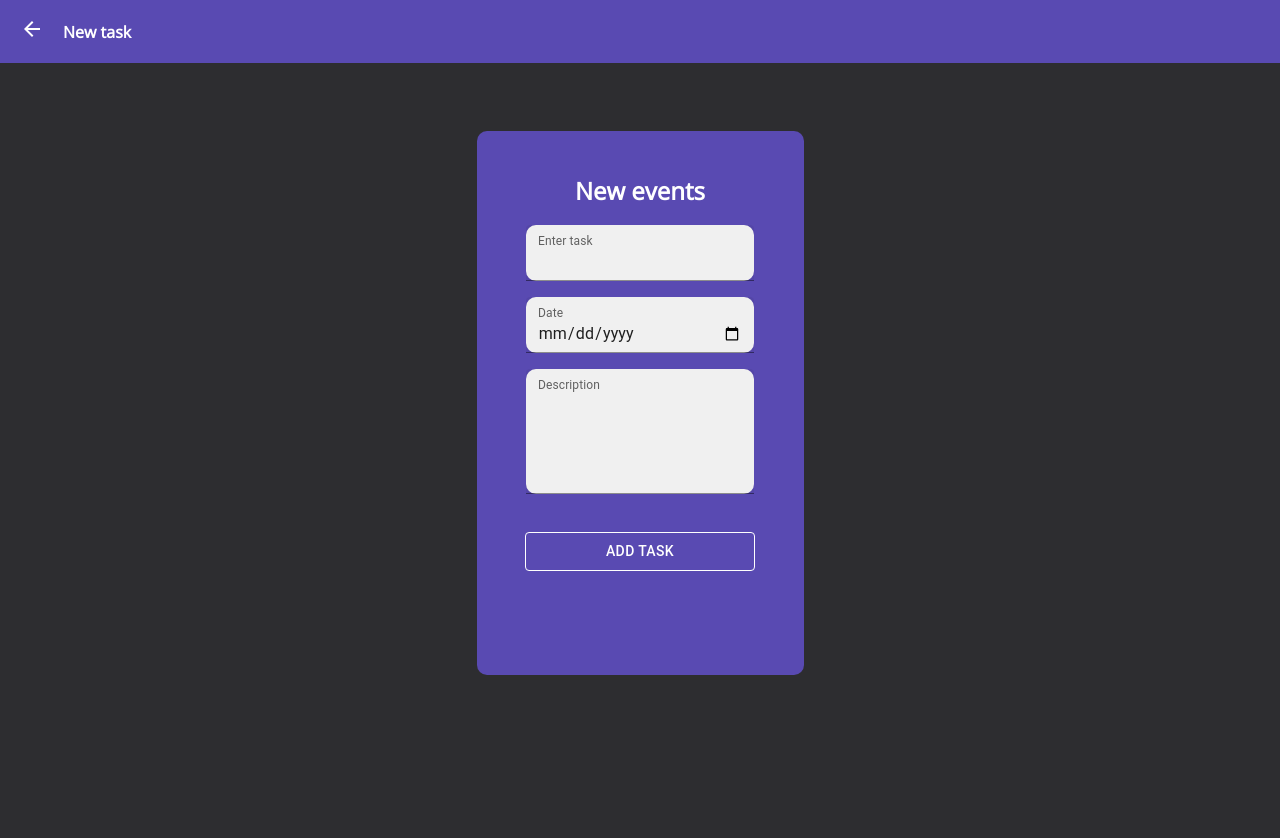
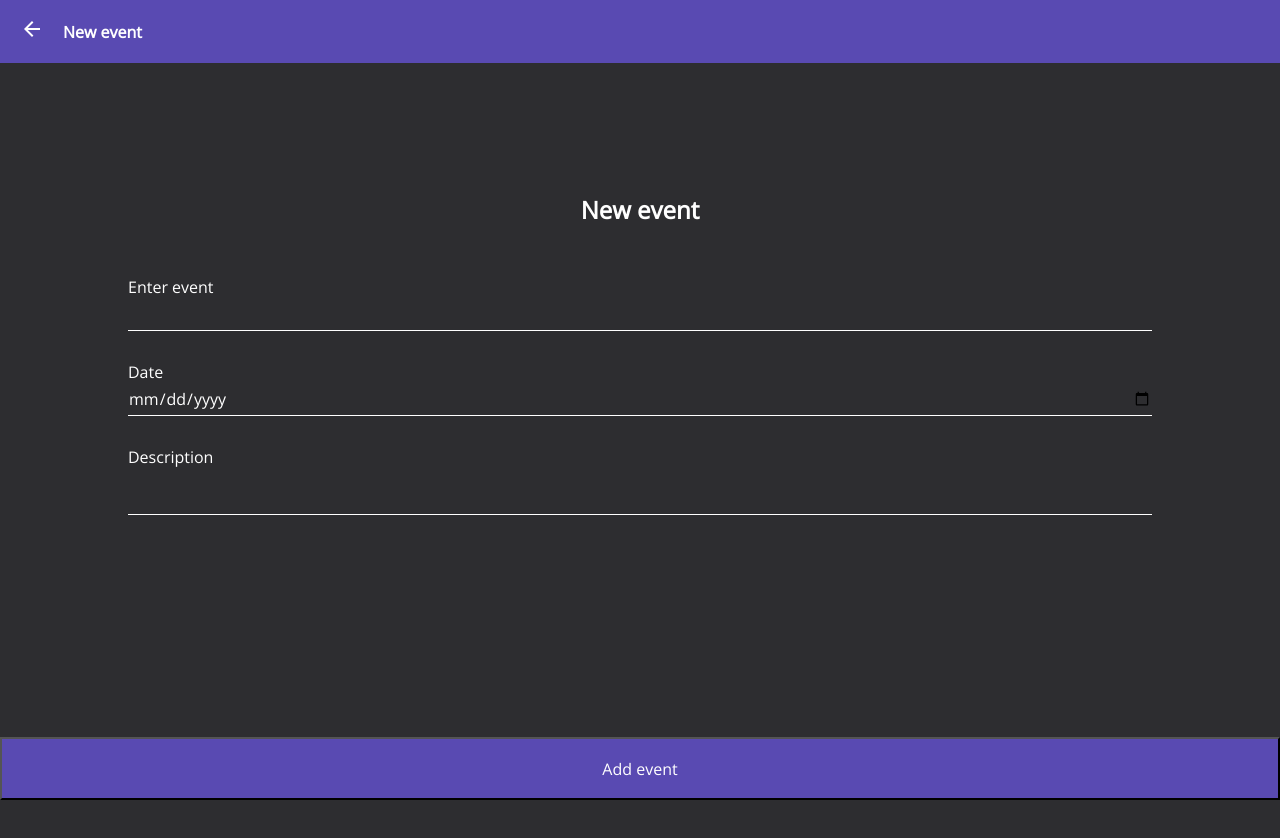
Before and after one commit to mitsuya-creator/todolist, a React (Vite) app: page /newtask in a window 1280 px wide. Shown: the top 838 px of the page. Before the commit the page ends 800 px from the top, so only its background shows below. Built offline with nearby package versions, Linux system fonts and the light colour scheme.

Commit message:
Add: restyle form components

```diff
--- a/src/pages/DetailEvent.jsx
+++ b/src/pages/DetailEvent.jsx
@@ -20,7 +20,7 @@ export default function DetailEvent() {
                 <div className="container_button_back_detail">
                     <section className="button_back_title">
                         <ButtonBackNavigation />
-                        <h1>Detail events</h1>
+                        <h1>Detail event</h1>
                     </section>
                     <section className="container_icon_title">
                         <div>
--- a/src/pages/Form.jsx
+++ b/src/pages/Form.jsx
@@ -1,7 +1,4 @@
 import * as React from "react";
-import Box from "@mui/material/Box";
-import TextField from "@mui/material/TextField";
-import Button from '@mui/material/Button';
 import Slide from '@mui/material/Slide';
 import ButtonBackNavigation from "@/components/button/ButtonNavigationBack";
 
@@ -11,59 +8,28 @@ export default function Form() {
             <div className="container_new_task">
                 <div className="container_button_back">
                     <ButtonBackNavigation />
-                    <h1>New task</h1>
+                    <h1>New event</h1>
                 </div>
                 <div className="container_form">
                     <div className="body_form">
-                        <Box
-                            component="form"
-                            sx={{
-                                '& .MuiTextField-root': { m: 1, width: '25ch' },
-                            }}
-                            noValidate
-                            autoComplete="off"
-                        >
                         <div className="title_form">
-                                <h1>New events</h1>
+                            <h1>New event</h1>
                         </div>
                         <div>
-                                <TextField
-                                    id="filled-number"
-                                    label="Enter task"
-                                    type="text"
-                                    InputLabelProps={{
-                                        shrink: true,
-                                    }}
-                                    variant="filled"
-                                />
+                            <label htmlFor="enter_event">Enter event</label>
+                            <input type="text" id="enter_event" />
                         </div>
                         <div>
-                                <TextField
-                                    id="filled-number"
-                                    label="Date"
-                                    type="date"
-                                    InputLabelProps={{
-                                        shrink: true,
-                                    }}
-                                    variant="filled"
-                                />
+                            <label htmlFor="date_event">Date</label>
+                            <input type="date" id="date_event" />
                         </div>
                         <div>
-                                <TextField
-                                    id="filled-number"
-                                    label="Description"
-                                    InputLabelProps={{
-                                        shrink: true,
-                                    }}
-                                    multiline
-                                    rows={4}
-                                    variant="filled"
-                                />
+                            <label htmlFor="description_event">Description</label>
+                            <div contentEditable="true" className="div_as_input" />
                         </div>
                         <div className="container_submit_form">
-                                <Button variant="contained">Add task</Button>
+                            <button className="submit_form">Add event</button>
                         </div>
-                        </Box>
                     </div>
                 </div>
             </div>
--- a/src/style/style.css
+++ b/src/style/style.css
@@ -199,18 +199,39 @@ body {
 .container_form {
     display: flex;
     justify-content: center;
-    height: 85vh;
+    height: 100vh;
     width: 100vw;
+    margin-top: 100px;
+}
+
+.body_form {
+    width: 100vw;
+    display: flex;
+    flex-direction: column;
     align-items: center;
 }
 
-.body_form {
-    background-color: var(--bg-secondary);
-    width: 327px;
-    height: 544px;
+.body_form div {
     display: flex;
-    justify-content: center;
-    border-radius: 10px;
+    flex-direction: column;
+    margin-top: 30px;
+}
+
+.body_form input,
+.div_as_input {
+    width: 80vw;
+    height: 32px;
+    background-color: var(--bg-body);
+    outline: none;
+    border: none;
+    border-bottom: 1px solid var(--color-primary);
+    color: var(--color-primary);
+}
+
+
+.body_form .div_as_input {
+    height: 100%;
+    line-height: 16px;
 }
 
 .title_form {
@@ -219,29 +240,24 @@ body {
 
 .title_form h1 {
     font-size: 24px;
-    margin-bottom: 10px;
+    margin-bottom: 20px;
 }
 
 .container_submit_form {
     display: flex;
     justify-content: center;
-    margin-top: 30px;
+    position: fixed;
+    bottom: 0;
+    width: 100vw;
+    height: 63px;
+
 }
 
-.MuiTextField-root {
-    background-color: var(--color-primary);
-    border-radius: 10px;
-}
-
-.MuiBox-root {
-    margin-top: 43px;
-}
-
-.MuiButton-contained {
+.submit_form {
     background-color: var(--bg-secondary) !important;
-    width: 230px;
+    width: 100vw;
     box-shadow: none !important;
-    border: 1px solid var(--color-primary) !important;
+    height: 63px;
 }
 
 .container_todos_by_actions {
@@ -410,6 +426,9 @@ button:hover {
     align-items: center;
     width: 100vw;
     background-color: var(--bg-secondary);
+    position: -webkit-sticky;
+    position: sticky;
+    top: 0;
 }
 
 .container_button_back_detail {
```
Lines whose indentation alone changed are shown as unchanged.
